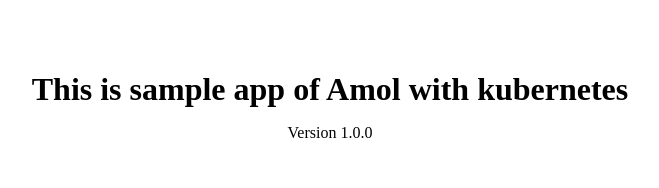
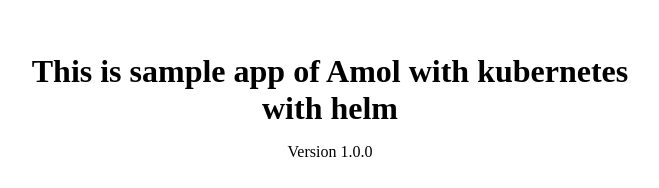
Before and after one commit to gaikwadamolraj/loopback4-nodejs, a website: page public/index.html in a window 1280 px wide. Shown: the part 239-427 px from the top of the page, without its empty margins (310-969 px from the left). Drawn offline with Linux system fonts and the light colour scheme.

Commit message:
Updated name to new name

```diff
--- a/public/index.html
+++ b/public/index.html
@@ -59,7 +59,7 @@
 
 <body>
   <div class="info">
-    <h1>This is sample app of Amol with kubernetes</h1>
+    <h1>This is sample app of Amol with kubernetes with helm</h1>
     <p>Version 1.0.0</p>
 
     <h3>OpenAPI spec: <a href="/openapi.json">/openapi.json</a></h3>
```
